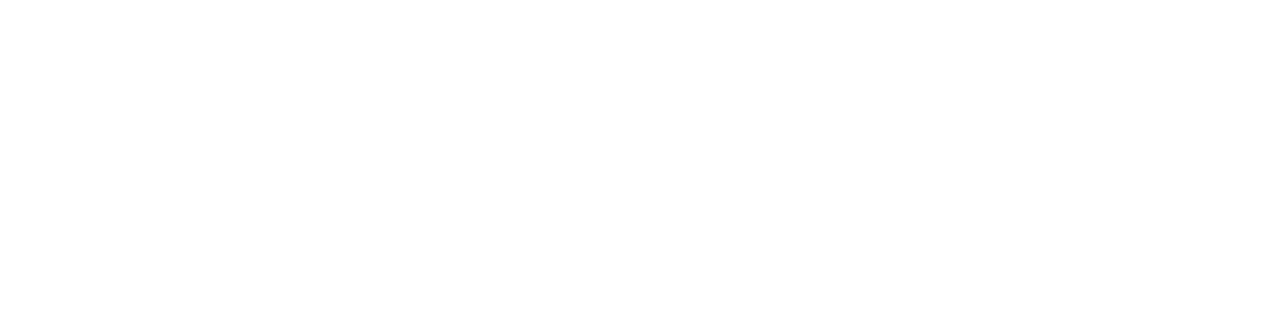
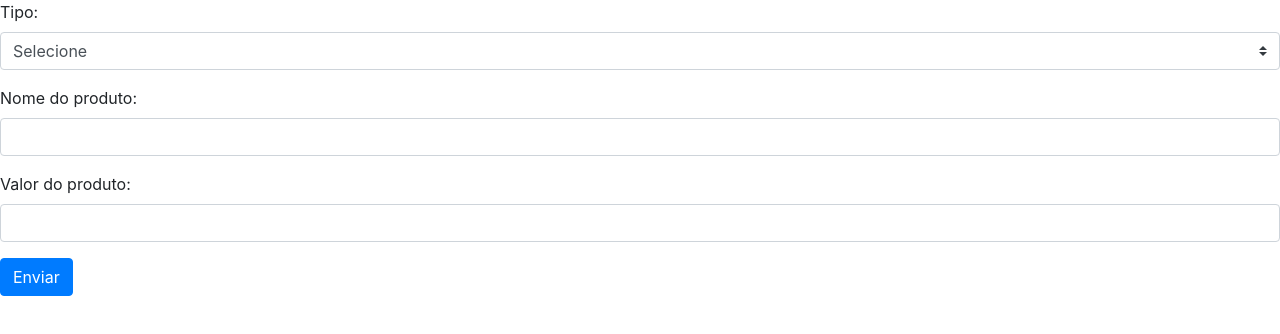
Before and after one commit to BrianXJ6/soft-expert-front, a Nuxt app: page /produtos/novo in a window 1280 px wide. Before the commit this address had no page. Shown: the top 334 px of the page. Built offline with nearby package versions, Linux system fonts and the light colour scheme; no server answers.

Commit message:
Created flow for products and product types

```diff
--- /dev/null
+++ b/pages/produtos/listagem/index.vue
@@ -0,0 +1,51 @@
+<template>
+  <div>
+    <b-table hover :items="products" :fields="fields" />
+  </div>
+</template>
+
+<script lang="ts">
+export default {
+  data: () => ({
+    products: [],
+    fields: [
+      {
+        key: 'id',
+        label: 'ID',
+        sortable: true
+      },
+      {
+        key: 'name',
+        label: 'Produto',
+        sortable: true
+      },
+      {
+        key: 'value',
+        label: 'Valor',
+        sortable: true
+      },
+      {
+        key: 'type',
+        label: 'Tipo',
+        sortable: true
+      },
+      {
+        key: 'tax',
+        label: 'Imposto %',
+        sortable: true
+      }
+    ]
+  }),
+
+  created () {
+    this.getProducts()
+  },
+
+  methods: {
+    async getProducts () {
+      const resp = await this.$axios.get('api/produtos')
+      this.products = resp.data.data
+    }
+  }
+}
+</script>
--- /dev/null
+++ b/pages/produtos/novo/index.vue
@@ -0,0 +1,62 @@
+<template>
+  <b-form @submit.prevent="store">
+    <b-form-group id="input-group-1" label="Tipo:" label-for="input-1">
+      <b-form-select
+        id="input-1"
+        v-model="form.product_type_id"
+        :options="productTypes"
+        required
+      />
+    </b-form-group>
+    <b-form-group id="input-group-2" label="Nome do produto:" label-for="input-2">
+      <b-form-input
+        id="input-2"
+        v-model="form.name"
+        required
+      />
+    </b-form-group>
+    <b-form-group id="input-group-3" label="Valor do produto:" label-for="input-3">
+      <b-form-input
+        id="input-3"
+        v-model="form.value"
+        type="number"
+        step=".01"
+        required />
+    </b-form-group>
+    <b-button type="submit" variant="primary">
+      Enviar
+    </b-button>
+  </b-form>
+</template>
+
+<script lang="ts">
+export default {
+  data: () => ({
+    form: {
+      product_type_id: '',
+      name: '',
+      value: ''
+    },
+    productTypes: [{ text: 'Selecione', value: '' }]
+  }),
+
+  created () {
+    this.getProductTypes()
+  },
+
+  methods: {
+    async getProductTypes () {
+      const resp = await this.$axios.get('api/tipos')
+      this.productTypes = [
+        ...this.productTypes,
+        ...resp.data.data.map(item => ({ text: item.type, value: item.id }))
+      ]
+    },
+    async store () {
+      await this.$axios.post('api/produtos', this.form)
+      alert('Produto criado com sucesso!')
+      this.$router.push('/produtos/listagem')
+    }
+  }
+}
+</script>
--- /dev/null
+++ b/pages/tipos/listagem/index.vue
@@ -0,0 +1,41 @@
+<template>
+  <div>
+    <b-table hover :items="productTypes" :fields="fields" />
+  </div>
+</template>
+
+<script lang="ts">
+export default {
+  data: () => ({
+    productTypes: [],
+    fields: [
+      {
+        key: 'id',
+        label: 'ID',
+        sortable: true
+      },
+      {
+        key: 'type',
+        label: 'Tipo',
+        sortable: true
+      },
+      {
+        key: 'tax',
+        label: 'Imposto %',
+        sortable: true
+      }
+    ]
+  }),
+
+  created () {
+    this.getProductTypes()
+  },
+
+  methods: {
+    async getProductTypes () {
+      const resp = await this.$axios.get('api/tipos')
+      this.productTypes = resp.data.data
+    }
+  }
+}
+</script>
--- /dev/null
+++ b/pages/tipos/novo/index.vue
@@ -0,0 +1,39 @@
+<template>
+  <b-form @submit.prevent="store">
+    <b-form-group id="input-group-1" label="Tipo:" label-for="input-1">
+      <b-form-input
+        id="input-1"
+        v-model="form.type"
+        required
+      />
+    </b-form-group>
+    <b-form-group id="input-group-2" label="Imposto:" label-for="input-2">
+      <b-form-input
+        id="input-2"
+        v-model="form.tax"
+        type="number"
+        step=".01"
+        required
+      />
+    </b-form-group>
+    <b-button type="submit" variant="primary">
+      Enviar
+    </b-button>
+  </b-form>
+</template>
+
+<script lang="ts">
+export default {
+  data: () => ({
+    form: { type: '', tax: '' }
+  }),
+
+  methods: {
+    async store () {
+      await this.$axios.post('api/tipos', this.form)
+      alert('Tipo de produto criado com sucesso!')
+      this.$router.push('/tipos/listagem')
+    }
+  }
+}
+</script>
```
